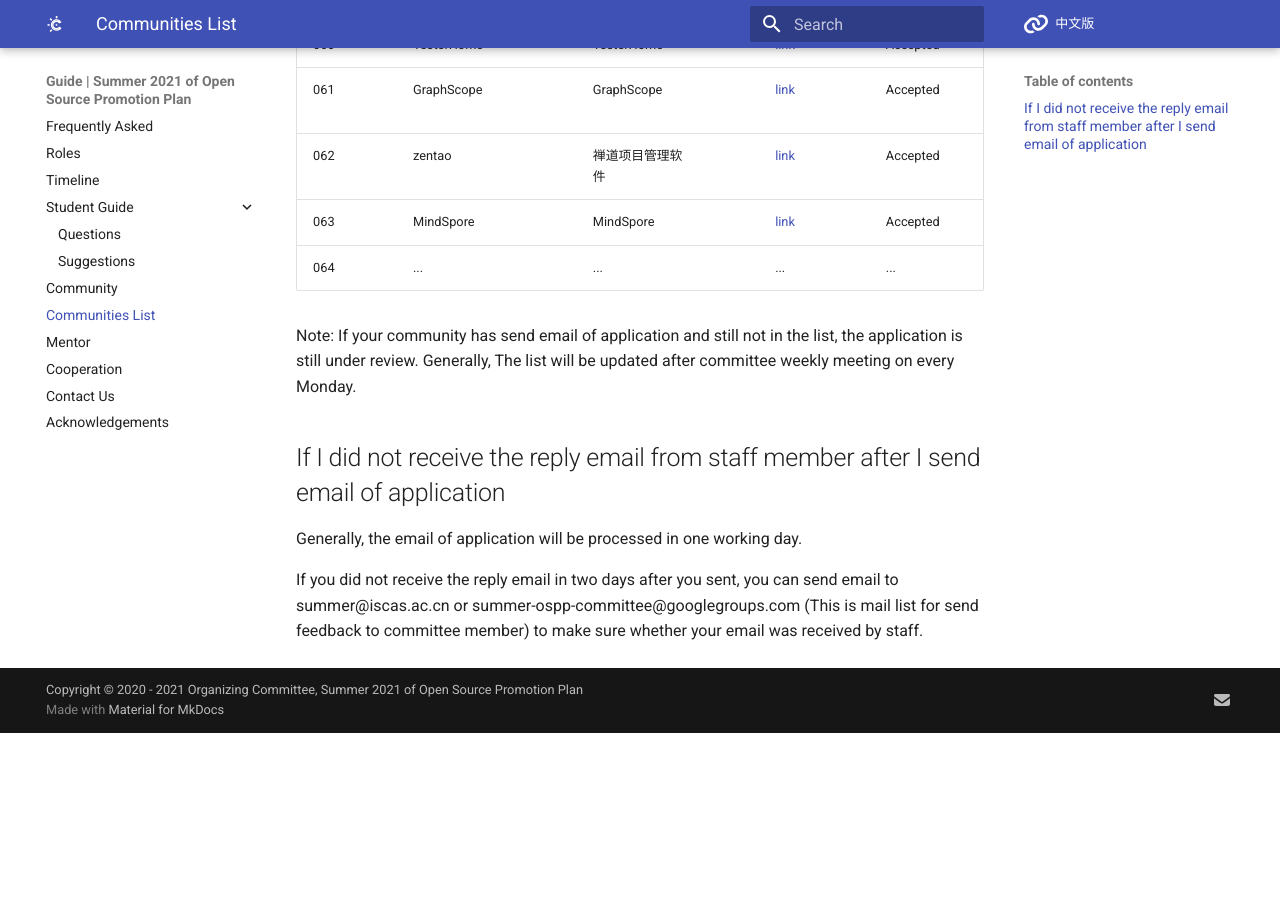
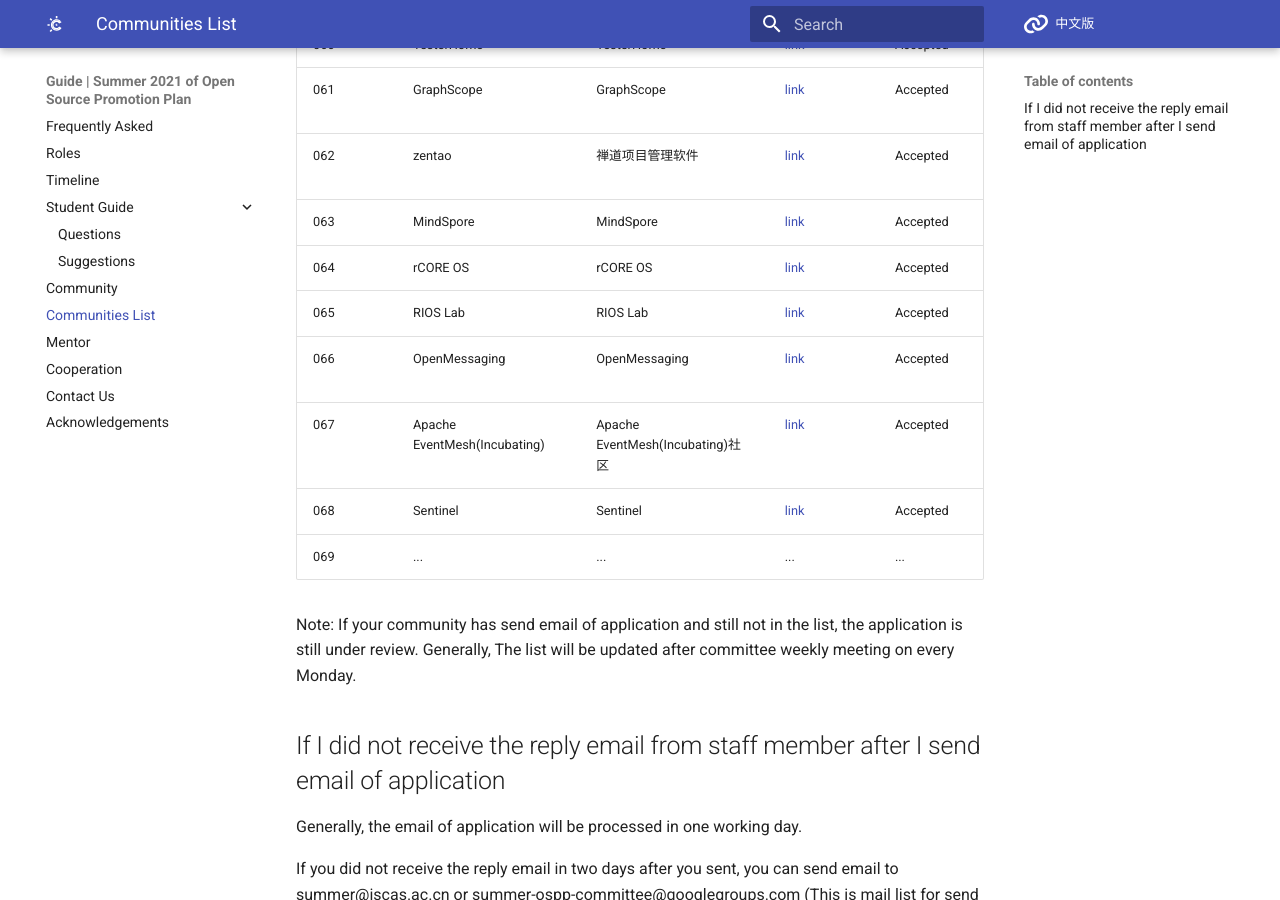
Before and after one commit to summer-ospp/help-en, an MkDocs documentation site: the page built from docs/communities-list.md, in a window 1280 px wide and 900 px high, scrolled down 3276 px. Built offline with MkDocs 1.6.1 and Material for MkDocs 9.7.7, drawn with Linux system fonts in a browser that asks for light colours; comment, search, counter and statistics services are not loaded; before the commit the page ends 4009 px from its top, so only the background shows below that.

Commit message:
Update communities-list.md

```diff
--- a/docs/communities-list.md
+++ b/docs/communities-list.md
@@ -69,7 +69,12 @@ Before the deadline (May 20th, 2021) of application for community, this list wil
 | 061  | GraphScope              | GraphScope                    | [link]( https://graphscope.io)                                  | Accepted     |
 | 062  | zentao                  | 禅道项目管理软件                 | [link]( https://www.zentao.net/)                              | Accepted    |
 | 063  | MindSpore               | MindSpore                       | [link]( https://www.mindspore.cn)                            | Accepted    |
-| 064  | ...                     | ...                | ...         | ...    |
+| 064  | rCORE OS                | rCORE OS                        | [link]( https://github.com/rcore-os/)                         | Accepted    |
+| 065  | RIOS Lab                | RIOS Lab                        | [link]( https://rioslab.org)                                  | Accepted    |
+| 066  | OpenMessaging           | OpenMessaging                   | [link]( http://openmessaging.cloud/)                          | Accepted    |
+| 067  | Apache EventMesh(Incubating)    | Apache EventMesh(Incubating)社区       | [link]( https://eventmesh.apache.org)          | Accepted    |
+| 068  | Sentinel                | Sentinel                        | [link]( https://sentinelguard.io)                             | Accepted    |
+| 069  | ...                     | ...                | ...         | ...    |
 
 
 
```
